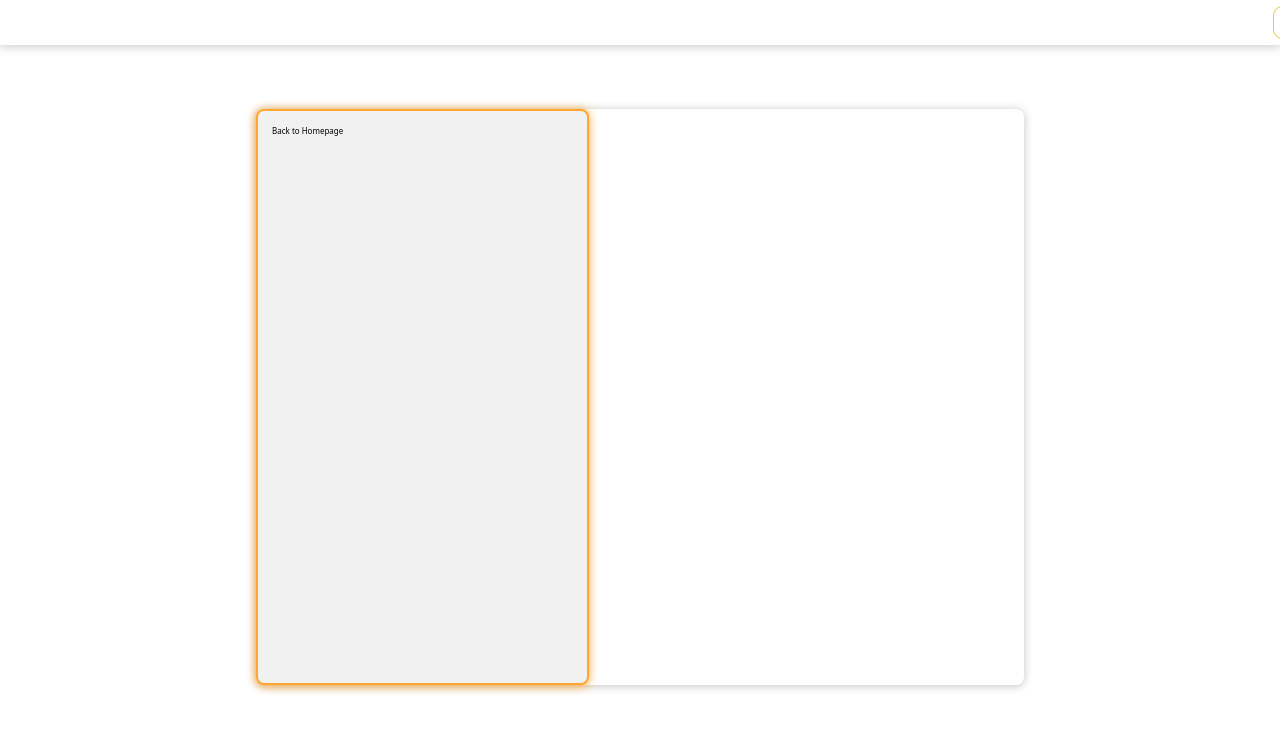
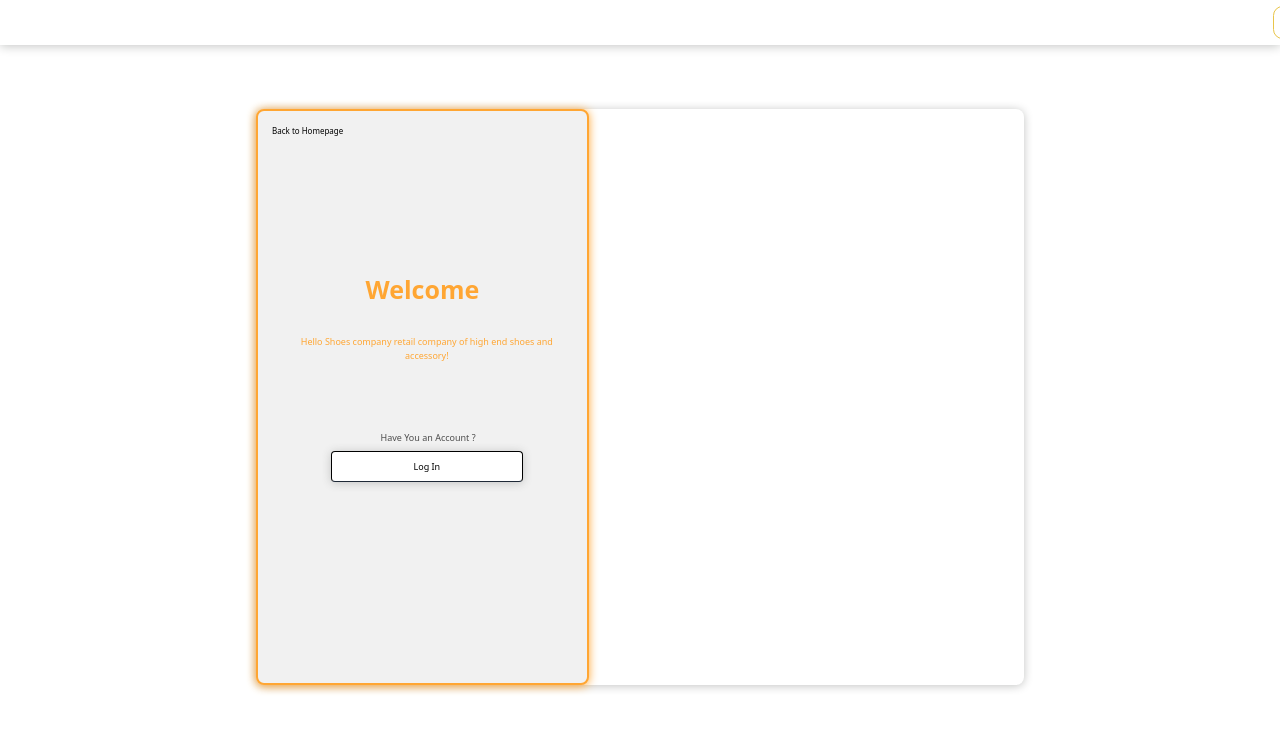
Before and after one commit to YasasDaraka/Cloth-Shop, a React (Create React App) app in the folder Frontend/frontend/: page /signup in a window 1280 px wide. Shown: the top 732 px of the page. Built offline with nearby package versions, Linux system fonts and the light colour scheme.

Commit message:
frontend Update

```diff
--- a/Frontend/frontend/package.json
+++ b/Frontend/frontend/package.json
@@ -10,6 +10,7 @@
     "@types/node": "^16.18.98",
     "@types/react": "^18.3.3",
     "@types/react-dom": "^18.3.0",
+    "normalize.css": "^8.0.1",
     "react": "^18.3.1",
     "react-dom": "^18.3.1",
     "react-router-dom": "^6.23.1",
--- a/Frontend/frontend/src/view/pages/LogIn/SignInPage.tsx
+++ b/Frontend/frontend/src/view/pages/LogIn/SignInPage.tsx
@@ -32,7 +32,7 @@ export function SignInPage({id,className}: SignInPageProps) {
 
                 <h1 className="ms-7 text-yellow-600 text-[8px]">Forgot Password ?</h1>
                 <button id="btnSignIn" type="button"
-                        className="ms-5 mt-4 text-white rounded w-60 bg-[rgba(59,59,59,0.9)] ml-[3.08vw]">Sign In
+                        className="ms-5 mt-4 text-white rounded w-60 bg-[rgba(59,59,59,0.9)] ml-[3.09vw]">Sign In
                 </button>
 
                 <h1 className="mt-4 text-yellow-600 font-medium text-sm text-center ml-2">
--- a/Frontend/frontend/src/view/pages/SignUp/SignUp.tsx
+++ b/Frontend/frontend/src/view/pages/SignUp/SignUp.tsx
@@ -1,5 +1,6 @@
 import {LogButton} from "../../common/Button/LogButton";
 import React from "react";
+import {Link} from "react-router-dom";
 
 export function SignUp() {
     return (
@@ -7,11 +8,34 @@ export function SignUp() {
             <div id="sign-up-container" className="rounded-lg">
                 <div className="container">
                     <div className="row">
-                        <div className="w-[26vw] col-5 h-[72vh] bg-[#f1f1f1] shadow-[0px_1px_10px_#FFA633] border-[2px] border-[#FFA633] text-center relative rounded-lg">
+                        <div
+                            className="w-[26vw] col-5 h-[72vh] bg-[#f1f1f1] shadow-[0px_1px_10px_#FFA633] border-[2px] border-[#FFA633] text-center relative rounded-lg">
 
                             <LogButton id={"logInBackToHome"} content={"Back to Homepage"} navigate={"/"}
                                        className={"absolute left-0 mt-3 ms-3 p-0.5 font-medium text-[8px] hover:border-[#E9C54A] hover:border-[0.148px] hover: rounded"}/>
+                            <h1 className="absolute top-[20vh] right-0 left-0 m-0 text-[25px] font-[700] text-[#ffa633] font-fira-sans">
+                                Welcome
+                            </h1>
 
+                            <h1 className="absolute top-[28vh] right-[2vw] m-0 w-[21vw] text-[9px] font-[500] text-[#ffa633] font-fira-sans">
+                                Hello Shoes company retail company of high end shoes and accessory!
+                            </h1>
+
+                            <h1 className="absolute top-[40vh] right-[4.9vw] m-0 w-[15vw] text-[9px] font-[500] text-[rgba(59,59,59,0.9)] dark-h1 font-fira-sans">
+                                Have You an Account ?
+                            </h1>
+
+                            <Link to={"/signin"}>
+                            <a>
+                                <button
+                                    id="log-in-btn"
+                                    type="button"
+                                    className="border-b-gray-800 border-[1px] rounded ms-5 mt-5 btn-white bg-white shadow-[0px_1px_10px_#C2C3C2] border-[#000000FF] font-[500] text-[9px] h-[2.4vw] text-black w-[15vw] absolute top-[40vh] right-[5vw] m-0"
+                                >
+                                    Log In
+                                </button>
+                            </a>
+                            </Link>
                         </div>
 
                         <div className="col-7">
```
Also changed, not shown: 1 other file (tests, documents, lock files or other folders).
